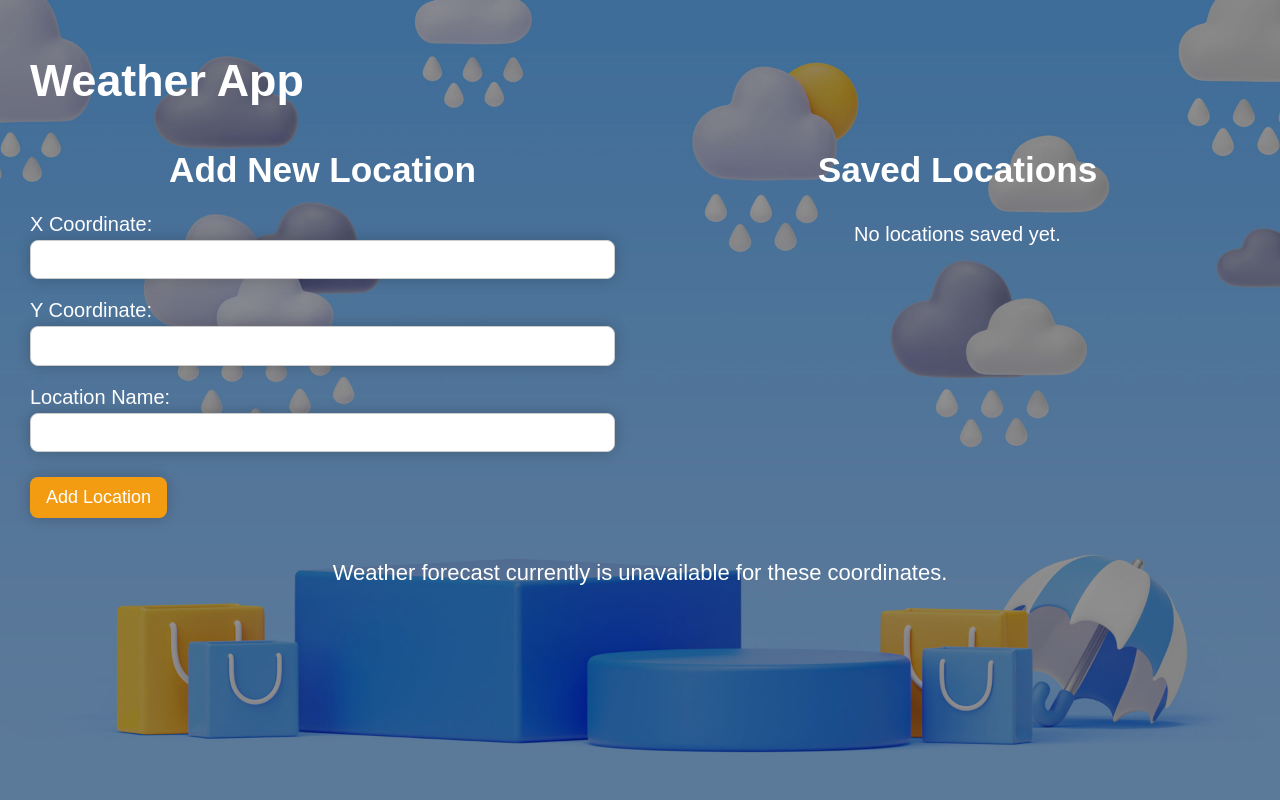
After one commit to Katanji/weather-app, a PHP site: template views/index.view.php in a window 1280 px wide. The commit adds this page. Run offline with PHP 8.4, Linux system fonts and the light colour scheme; the template is opened without the code that fills it: most values are stand-ins (such as "Sample title", 1, 10 or a date in 2020).

Commit message:
refactoring

```diff
--- a/public/index.php
+++ b/public/index.php
@@ -52,9 +52,7 @@ switch ($action) {
             $result = $locationController->getWeatherForecast($forecastId);
             $forecast = $result['forecast'];
             $selectedLocation = $locationController->getLocationById($forecastId);
-            if ($result['error']) {
-                $message = $result['error'];
-            }
+            $message = $result['error'] ?? '';
         }
         break;
 
--- /dev/null
+++ b/views/index.view.php
@@ -0,0 +1,40 @@
+<!DOCTYPE html>
+<html lang="en">
+<head>
+    <meta charset="UTF-8">
+    <meta name="viewport" content="width=device-width, initial-scale=1.0">
+    <title>Weather App</title>
+    <link rel="stylesheet" href="https://cdnjs.cloudflare.com/ajax/libs/font-awesome/6.0.0/css/all.min.css">
+    <link rel="stylesheet" href="/Assets/css/styles.css">
+</head>
+<body>
+<section id="home" class="weather-home">
+    <div class="container">
+        <h1>Weather App</h1>
+
+        <?php if (!empty($message)): ?>
+            <div class="message">
+                <p><?= htmlspecialchars($message) ?></p>
+            </div>
+        <?php endif; ?>
+
+    <div class="search-section">
+        <?php include __DIR__ . '/partials/add_location_form.php'; ?>
+        <?php include __DIR__ . '/partials/saved_locations_table.php'; ?>
+    </div>
+
+        <?php if (isset($selectedLocation) && !empty($forecast)): ?>
+            <div id="current-weather" class="forecast">
+                <h2>Weather Forecast for <?= htmlspecialchars($selectedLocation['name'] ?? 'Unknown Location') ?></h2>
+                <?php include __DIR__ . '/partials/current_weather.php'; ?>
+                <?php include __DIR__ . '/partials/weekly_forecast.php'; ?>
+            </div>
+        <?php elseif (isset($selectedLocation)): ?>
+            <div id="current-weather" class="forecast no-find-weather">
+                <p>Weather forecast currently is unavailable for these coordinates.</p>
+            </div>
+        <?php endif; ?>
+    </div>
+</section>
+</body>
+</html>
--- /dev/null
+++ b/views/partials/add_location_form.php
@@ -0,0 +1,15 @@
+<div class="form-group">
+    <h3>Add New Location</h3>
+    <form action="index.php?action=addLocation" method="post">
+        <label for="x_coord">X Coordinate:</label>
+        <input type="number" step="any" id="x_coord" name="x_coord" min="-999.999999" max="999.999999" required>
+
+        <label for="y_coord">Y Coordinate:</label>
+        <input type="number" step="any" id="y_coord" name="y_coord" min="-999.999999" max="999.999999" required>
+
+        <label for="location_name">Location Name:</label>
+        <input type="text" id="location_name" name="location_name" maxlength="255" required>
+
+        <button type="submit">Add Location</button>
+    </form>
+</div>
--- /dev/null
+++ b/views/partials/current_weather.php
@@ -0,0 +1,27 @@
+<?php
+
+use App\Helpers\WeatherHelper;
+
+?>
+<div class="current-weather">
+    <div class="weather-main">
+        <?= WeatherHelper::getWeatherIcon($forecast[0]['shortForecast'], $forecast[0]['isDaytime']) ?>
+        <h2><?= htmlspecialchars($forecast[0]['temperature']) ?>
+            °<?= htmlspecialchars($forecast[0]['temperatureUnit']) ?></h2>
+        <p><?= htmlspecialchars($forecast[0]['shortForecast']) ?></p>
+    </div>
+
+    <div class="weather-info">
+        <i class="fas fa-wind"></i>
+        <p>Wind</p>
+        <p><?= htmlspecialchars($forecast[0]['windSpeed']) ?></p>
+    </div>
+    <div class="weather-info">
+        <i class="fas fa-tint"></i>
+        <p>Precipitation</p>
+        <p><?= htmlspecialchars($forecast[0]['probabilityOfPrecipitation']['value'] ?? 0) ?>%</p>
+    </div>
+    <div class="detailed-forecast">
+        <p><strong>Detailed Forecast:</strong> <?= htmlspecialchars($forecast[0]['detailedForecast']) ?></p>
+    </div>
+</div>
--- /dev/null
+++ b/views/partials/saved_locations_table.php
@@ -0,0 +1,29 @@
+<div class="saved-locations">
+    <h3>Saved Locations</h3>
+    <?php if (!empty($locations)): ?>
+        <table>
+            <thead>
+            <tr>
+                <th>Location Name</th>
+                <th>X Coordinate</th>
+                <th>Y Coordinate</th>
+                <th>Action</th>
+            </tr>
+            </thead>
+            <tbody>
+            <?php foreach ($locations as $location): ?>
+                <tr>
+                    <td><?= htmlspecialchars($location['name'] ?? '') ?></td>
+                    <td><?= number_format($location['x_coord'] ?? 0, 6, '.', '') ?></td>
+                    <td><?= number_format($location['y_coord'] ?? 0, 6, '.', '') ?></td>
+                    <td>
+                        <a href="index.php?action=getForecast&id=<?= $location['id'] ?? '' ?>">Get Forecast</a>
+                    </td>
+                </tr>
+            <?php endforeach; ?>
+            </tbody>
+        </table>
+    <?php else: ?>
+        <p class="no-saved">No locations saved yet.</p>
+    <?php endif; ?>
+</div>
--- /dev/null
+++ b/views/partials/weekly_forecast.php
@@ -0,0 +1,50 @@
+<?php use App\Helpers\WeatherHelper;
+
+if (count($forecast) > 1): ?>
+    <h2>Weekly Weather Forecast</h2>
+    <div class="weekly-items">
+        <?php
+        $dayNames = ['Sun', 'Mon', 'Tue', 'Wed', 'Thu', 'Fri', 'Sat'];
+        $processedDays = [];
+        foreach ($forecast as $index => $dayForecast) {
+            try {
+                $date = new DateTime($dayForecast['startTime']);
+                $dateKey = $date->format('Y-m-d');
+
+                if (in_array($dateKey, $processedDays)) {
+                    continue;
+                }
+
+                $processedDays[] = $dateKey;
+
+                $nightForecast = $forecast[$index + 1] ?? null;
+                $precipitationValue = $dayForecast['probabilityOfPrecipitation']['value'] ?? 0;
+                $precipitationColor = $precipitationValue > 0 ? '#3498db' : '#808080';
+        ?>
+                <div class="day-forecast">
+                    <div class="day-name">
+                        <?= $dayNames[$date->format('w')] ?> <?= $date->format('n/j') ?>
+                    </div>
+                    <div class="weather-icon">
+                        <?= WeatherHelper::getWeatherIcon($dayForecast['shortForecast'], true) ?>
+                    </div>
+                    <div class="temperature">
+                        <span class="day-temp"><?= htmlspecialchars($dayForecast['temperature']) ?>°F </span> |
+                        <span class="night-temp"><?= $nightForecast ? htmlspecialchars($nightForecast['temperature']) : '--' ?>°F</span>
+                    </div>
+                    <div class="precipitation">
+                        <i class="fas fa-tint" style="color: <?= $precipitationColor; ?>;"></i>
+                        <?= $precipitationValue ?>%
+                    </div>
+                    <div class="wind">
+                        <i class="fas fa-wind"></i>
+                        <?= htmlspecialchars($dayForecast['windSpeed']) ?>
+                    </div>
+                </div>
+                <?php
+            } catch (Exception $e) {
+            }
+        }
+        ?>
+    </div>
+<?php endif; ?>
```
Also changed, not shown: app/Controllers/LocationController.php (+1 -6 lines).
